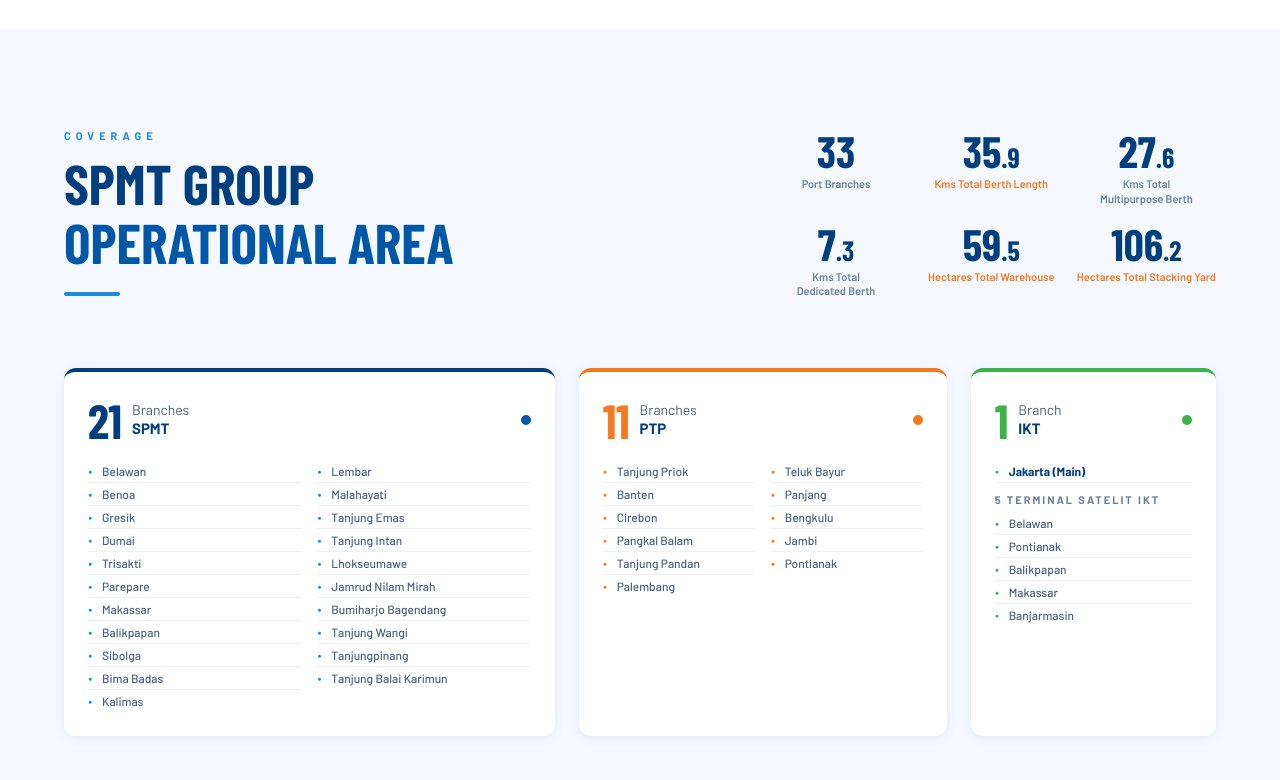
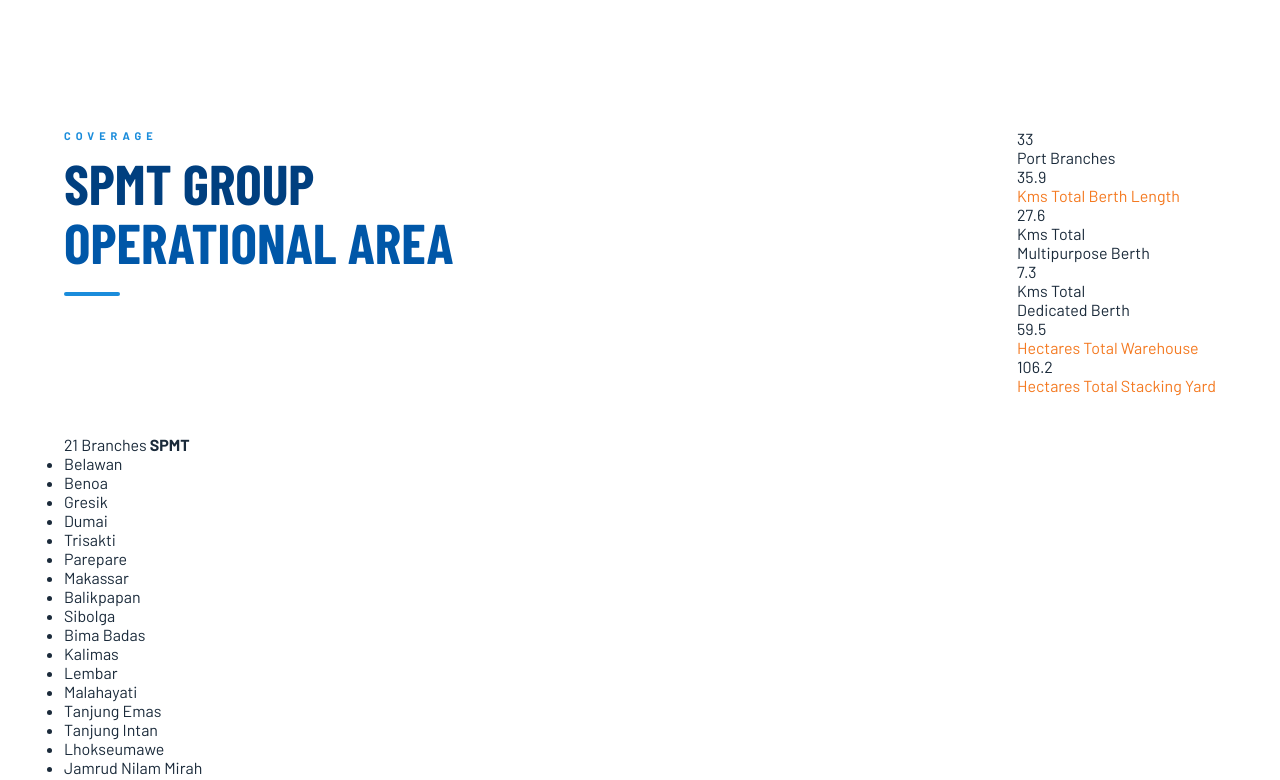
Before and after one commit to dhasannudin/Profile-SPMT, a plain HTML site: page index.html in a window 1280 px wide. Shown: the part 5900-6680 px from the top of the page. Drawn offline with nearby package versions, Linux system fonts and the light colour scheme; a web font is replaced by a local one.

Commit message:
Update index.html

```diff
--- a/index.html
+++ b/index.html
@@ -813,91 +813,6 @@
     letter-spacing: 2px;
   }
 
-  /* OPERATIONAL AREA */
-  .oparea { background: #f5f9ff; padding: 100px 0; }
-  .oparea-stats-row {
-    display: grid;
-    grid-template-columns: repeat(3, 1fr);
-    gap: 16px;
-    max-width: 520px;
-  }
-  .oparea-stat { text-align: center; }
-  .oparea-stat-num {
-    font-family: 'Barlow Condensed', sans-serif;
-    font-size: 44px;
-    font-weight: 800;
-    color: var(--blue-dark);
-    line-height: 1;
-  }
-  .oparea-stat-num span { font-size: 28px; }
-  .oparea-stat-label {
-    font-size: 11px;
-    font-weight: 600;
-    color: #6a80a0;
-    line-height: 1.3;
-    margin-top: 4px;
-  }
-  .oparea-map-wrap {
-    background: #ddeeff;
-    border-radius: 16px;
-    overflow: hidden;
-    margin-bottom: 40px;
-    border: 1px solid #b8d0ea;
-    box-shadow: 0 4px 24px rgba(0,40,90,0.1);
-  }
-  .indonesia-map { width: 100%; height: auto; display: block; }
-  .oparea-branches {
-    display: grid;
-    grid-template-columns: 2fr 1.5fr 1fr;
-    gap: 24px;
-  }
-  .branch-group {
-    background: #fff;
-    border-radius: 12px;
-    padding: 24px;
-    box-shadow: 0 2px 12px rgba(0,40,90,0.07);
-    border-top: 4px solid var(--blue-dark);
-  }
-  .branch-group.ptp { border-top-color: var(--orange); }
-  .branch-group.ikt { border-top-color: var(--green); }
-  .branch-group-header {
-    display: flex; align-items: center; gap: 10px;
-    margin-bottom: 16px;
-  }
-  .bg-num {
-    font-family: 'Barlow Condensed', sans-serif;
-    font-size: 48px;
-    font-weight: 800;
-    color: var(--blue-dark);
-    line-height: 1;
-  }
-  .bg-label {
-    font-size: 14px;
-    color: #4a6080;
-    line-height: 1.3;
-  }
-  .bg-label strong { color: var(--blue-dark); display: block; font-size: 15px; }
-  .bg-dot { width: 10px; height: 10px; border-radius: 50%; margin-left: auto; }
-  .branch-cols { display: grid; grid-template-columns: 1fr 1fr; gap: 0 16px; }
-  .branch-cols ul, .ikt-main, .ikt-satelit { list-style: none; }
-  .branch-cols ul li, .ikt-main li, .ikt-satelit li {
-    font-size: 12px;
-    color: #4a6080;
-    font-weight: 500;
-    padding: 4px 0 4px 14px;
-    position: relative;
-    border-bottom: 1px solid #eef2f7;
-  }
-  .branch-cols ul li:last-child, .ikt-satelit li:last-child { border-bottom: none; }
-  .branch-cols ul li::before, .ikt-main li::before, .ikt-satelit li::before {
-    content: '●';
-    position: absolute; left: 0;
-    font-size: 7px; top: 7px;
-    color: var(--blue-light);
-  }
-  .branch-group.ptp .branch-cols ul li::before { color: var(--orange); }
-  .branch-group.ikt .ikt-main li::before, .branch-group.ikt .ikt-satelit li::before { color: var(--green); }
-  .ikt-main li { font-weight: 700; color: var(--blue-dark); }
 
   /* ANIMATIONS */
   .fade-up { opacity: 0; transform: translateY(40px); transition: opacity 0.8s ease, transform 0.8s ease; }
```
